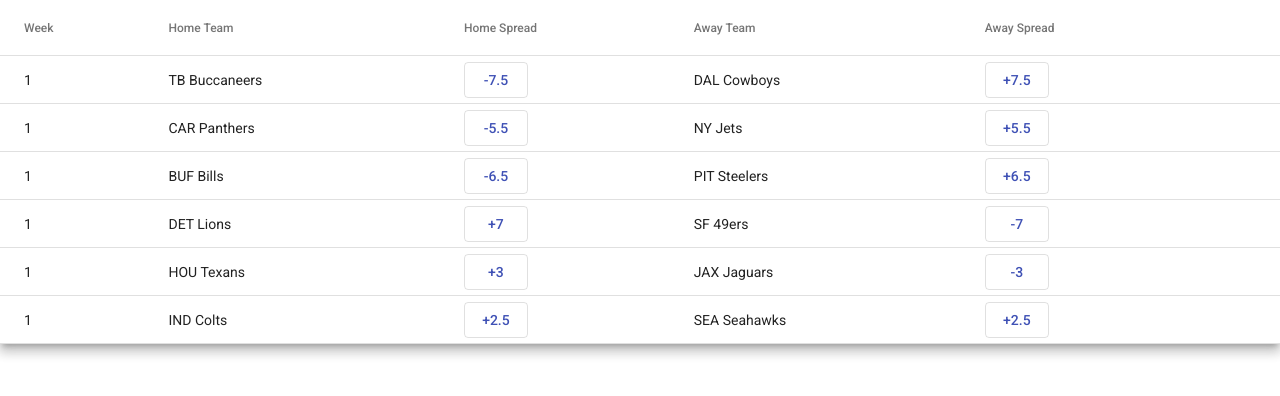
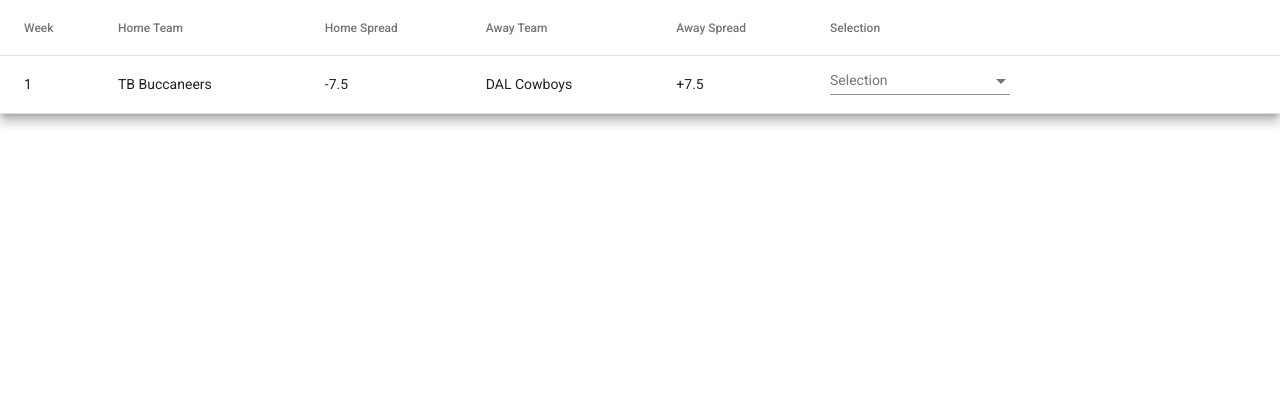
Before and after one commit to RatulAhmed/ats-frontend, an Angular app: page /dashboard in a window 1280 px wide. Shown: the top 396 px of the page. Built offline with nearby package versions, Linux system fonts and the light colour scheme.

Commit message:
Changed from buttons for selection to drop down bar

```diff
--- a/src/app/app.module.ts
+++ b/src/app/app.module.ts
@@ -15,6 +15,7 @@
 import { AuthInterceptor } from './auth/auth-intercepter';
 import { DashboardComponent } from './dashboard/dashboard.component';
 import { MatTableModule } from '@angular/material/table';
+import { MatSelectModule } from '@angular/material/select';
 
 @NgModule({
   declarations: [
@@ -33,6 +34,7 @@
     MatButtonModule,
     MatInputModule,
     MatTableModule,
+    MatSelectModule,
     HttpClientModule
   ],
   providers: [
--- a/src/app/dashboard/dashboard.component.html
+++ b/src/app/dashboard/dashboard.component.html
@@ -1,3 +1,4 @@
+<form>
 <table mat-table [dataSource]="dataSource" class="mat-elevation-z8">
 
   <!--- Note that these columns can be defined in any order.
@@ -17,9 +18,7 @@
     <ng-container matColumnDef="homeSpread">
       <th mat-header-cell *matHeaderCellDef> Home Spread </th>
       <td mat-cell *matCellDef="let element">
-        <button mat-stroked-button color="primary">
          {{element.homeSpread}}
-        </button>
         </td>
     </ng-container>
 
@@ -31,12 +30,32 @@
   <ng-container matColumnDef="awaySpread">
     <th mat-header-cell *matHeaderCellDef> Away Spread </th>
     <td mat-cell *matCellDef="let element">
-        <button mat-stroked-button color="primary">
           {{element.awaySpread}}
-        </button>
       </td>
   </ng-container>
+
+  <ng-container matColumnDef="selection">
+    <th mat-header-cell *matHeaderCellDef> Selection </th>
+    <td mat-cell *matCellDef="let selection">
+      <mat-form-field>
+        <mat-label>Selection</mat-label>
+        <mat-select>
+          <mat-option>
+            {{selection.awayTeam}}
+          </mat-option>
+          <mat-option>
+            {{selection.homeTeam}}
+          </mat-option>
+          <mat-option>No Selection</mat-option>
+        </mat-select>
+      </mat-form-field>
+    </td>
+  </ng-container>
+
 
   <tr mat-header-row *matHeaderRowDef="displayedColumns"></tr>
   <tr mat-row *matRowDef="let row; columns: displayedColumns;"></tr>
 </table>
+
+
+</form>
--- a/src/app/dashboard/dashboard.component.ts
+++ b/src/app/dashboard/dashboard.component.ts
@@ -6,15 +6,16 @@
   homeSpread: string;
   awayTeam: string;
   awaySpread: string;
+  selection: { homeTeam: string, awayTeam: string}
 }
 
 const ELEMENT_DATA: Odds[] = [
-  {week: 1, homeTeam: 'TB Buccaneers', homeSpread:'-7.5', awayTeam: 'DAL Cowboys', awaySpread: '+7.5'},
-  {week: 1, homeTeam: 'CAR Panthers',homeSpread:'-5.5', awayTeam: 'NY Jets', awaySpread: '+5.5'},
-  {week: 1, homeTeam: 'BUF Bills',homeSpread:'-6.5', awayTeam: 'PIT Steelers', awaySpread: '+6.5'},
-  {week: 1, homeTeam: 'DET Lions',homeSpread:'+7', awayTeam: 'SF 49ers', awaySpread: '-7'},
-  {week: 1, homeTeam: 'HOU Texans', homeSpread:'+3',awayTeam: 'JAX Jaguars', awaySpread: '-3'},
-  {week: 1, homeTeam: 'IND Colts', homeSpread:'+2.5',awayTeam: 'SEA Seahawks', awaySpread: '+2.5'},
+  {week: 1, homeTeam: 'TB Buccaneers', homeSpread:'-7.5', awayTeam: 'DAL Cowboys', awaySpread: '+7.5', selection: {homeTeam: 'home', awayTeam: 'away'}},
+  // {week: 1, homeTeam: 'CAR Panthers',homeSpread:'-5.5', awayTeam: 'NY Jets', awaySpread: '+5.5'},
+  // {week: 1, homeTeam: 'BUF Bills',homeSpread:'-6.5', awayTeam: 'PIT Steelers', awaySpread: '+6.5'},
+  // {week: 1, homeTeam: 'DET Lions',homeSpread:'+7', awayTeam: 'SF 49ers', awaySpread: '-7'},
+  // {week: 1, homeTeam: 'HOU Texans', homeSpread:'+3',awayTeam: 'JAX Jaguars', awaySpread: '-3'},
+  // {week: 1, homeTeam: 'IND Colts', homeSpread:'+2.5',awayTeam: 'SEA Seahawks', awaySpread: '+2.5'},
 ];
 
 @Component({
@@ -24,7 +25,7 @@
 })
 export class DashboardComponent implements OnInit {
 
-  displayedColumns: string[] = ['week', 'homeTeam', 'homeSpread', 'awayTeam', 'awaySpread' ];
+  displayedColumns: string[] = ['week', 'homeTeam', 'homeSpread', 'awayTeam', 'awaySpread','selection' ];
   dataSource = ELEMENT_DATA;
 
   constructor() { }
```
